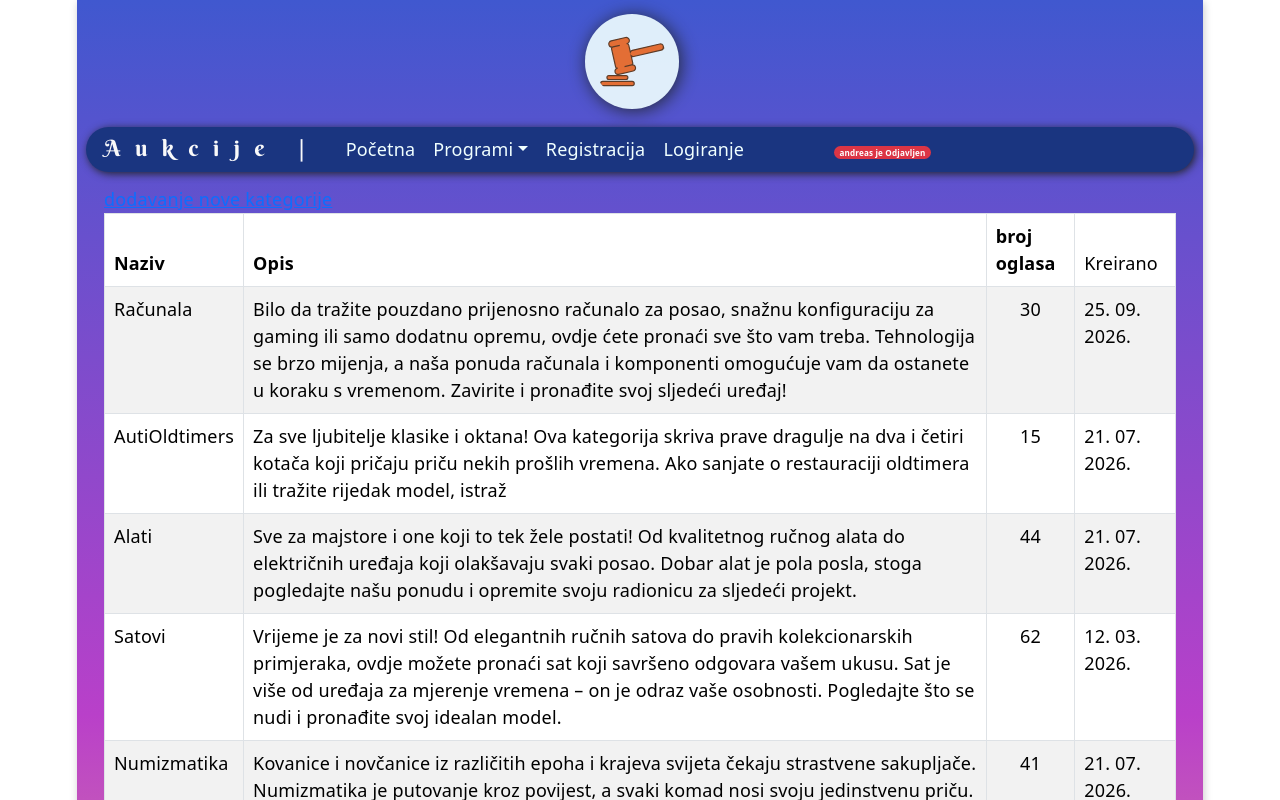
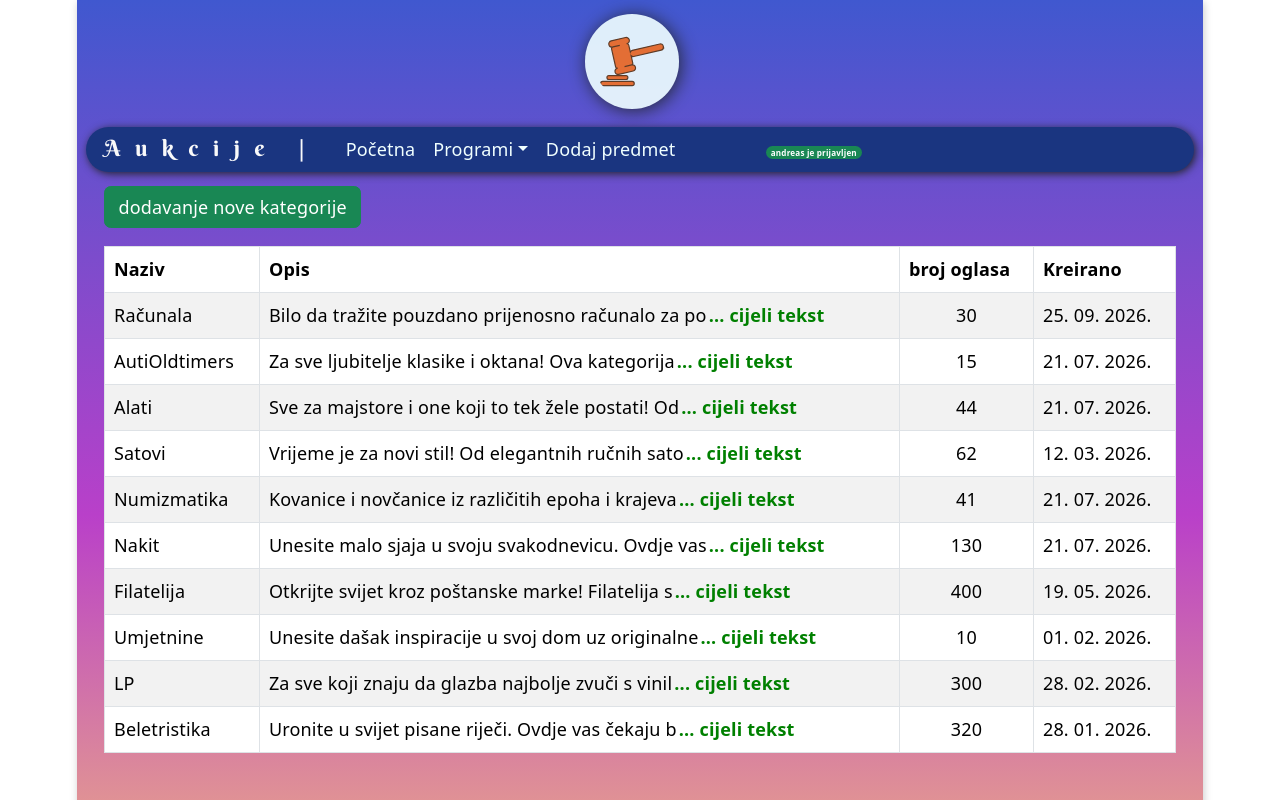
Before and after one commit to androwebgraphic/Aukcije, a React (Vite) app: page /kategorije in a window 1280 px wide. Shown: the top 800 px of the page. Built offline with nearby package versions, Linux system fonts and the light colour scheme; the HTML template or start-up script is replaced by a standard one.

Commit message:
dodana funkcij proširenja texta
Pripomogla Siri

```diff
--- a/src/App.css
+++ b/src/App.css
@@ -167,8 +167,9 @@ form select{
 
 button[type='submit']{
 
-  background-color: var(--main-color);
+  /* background-color: var(--main-color); */
   border-radius: 1.7rem;
+ margin-left:40rem;
 }
 
 footer{
--- a/src/components/NavMain.jsx
+++ b/src/components/NavMain.jsx
@@ -8,7 +8,7 @@ import Badge from 'react-bootstrap/Badge';
 
 function NavMain() {
 
-  const loggedInn = false // This can be replaced with your actual auth state
+  const loggedInn = true // This can be replaced with your actual auth state
   const navigate = useNavigate();
 
   return (
--- a/src/pages/AddItem.jsx
+++ b/src/pages/AddItem.jsx
@@ -3,6 +3,8 @@ import Form from 'react-bootstrap/Form';
 import { Container } from "react-bootstrap";
 import Row from 'react-bootstrap/Row';
 import Col from 'react-bootstrap/Col';
+import { Link } from 'react-router-dom';
+import { RouteNames } from '../constants';
 
 
 export default function AddItem() {
@@ -54,10 +56,12 @@ export default function AddItem() {
         <Form.Group className="mb-3" controlId="exampleForm.ControlTextarea1">
           <Form.Label>Opis predmeta</Form.Label>
           <Form.Control as="textarea" rows={3} placeholder='Opis predmeta'/>
-        </Form.Group>
-        <Button variant="primary" type="submit">
+          </Form.Group>
+             <Link to={RouteNames.KATEGORIJE}className='btn btn-danger'>Odustani</Link>
+        <Button variant="success" type="submit" >
         Dodaj predmet
-        </Button>
+          </Button>
+
             </Form>
       </Container>
     </>
--- a/src/pages/CategoriesList.jsx
+++ b/src/pages/CategoriesList.jsx
@@ -5,78 +5,77 @@ import DateFormat from "../components/DateFormat"
 import { Link } from "react-router-dom"
 import { RouteNames } from "../constants"
 
+// 1. Pomoćna komponenta za skraćivanje teksta
+function ExpandableText({ text, maxLength = 100 }) {
+  const [isExpanded, setIsExpanded] = useState(false);
 
+  if (!text) return null; // Ako nema opisa, ne prikazuj ništa
 
+  if (text.length <= maxLength) {
+    return <span>{text}</span>;
+  }
+
+  const displayedText = isExpanded ? text : `${text.substring(0, maxLength)}`;
+
+  return (
+    <span>
+      {displayedText}
+      <span
+        onClick={() => setIsExpanded(!isExpanded)}
+        style={{ color: 'green', cursor: 'pointer', marginLeft: '2px', fontWeight: 'bold' }}
+      >
+        {isExpanded ? ' (prikaži manje)' : '... cijeli tekst'}
+      </span>
+    </span>
+  );
+}
 
 export default function CategoriesList() {
   const [categories, setCategories] = useState([])
 
   useEffect(() => {
-
     loadCategories()
   }, [])
 
   async function loadCategories() {
-
     await CategoriesService.get()
       .then((res) => {
-
         setCategories(res.data)
       })
   }
 
-
   return (
-
-    <>
-
     <Container>
-        <Link to={RouteNames.CATEGORY_NEW}>
+      <Link to={RouteNames.CATEGORY_NEW} className="btn btn-success mb-3">
         dodavanje nove kategorije
-
       </Link>
 
-        <Table hover striped bordered >
+      <Table hover striped bordered>
         <thead>
-
           <tr>
-
             <th>Naziv</th>
             <th>Opis</th>
             <th>broj oglasa</th>
-              <td>Kreirano</td>
-
+            <th>Kreirano</th>
           </tr>
         </thead>
 
         <tbody>
           {categories && categories.map((c) => (
-              <tr key={c.id}>
+            <tr key={<unsafe_url>c.id</unsafe_url>}>
               <td>{c.name}</td>
-                <td>{c.description}</td>
+              <td>
+                {/* 2. Korištenje ExpandableText komponente */}
+                <ExpandableText text={c.description} maxLength={50} />
+              </td>
               <td className="text-center">{c.numItems}</td>
               <td>
-
                 <DateFormat date={c.datumMoj} />
               </td>
-
-
             </tr>
-
-
           ))}
-
         </tbody>
-
-
       </Table>
-
-            {/* <pre>
-              {JSON.stringify(categories, null, 2)}
-            </pre> */}
-
     </Container>
-
-    </>
   )
 }
--- a/src/pages/categories/CategoryNew.jsx
+++ b/src/pages/categories/CategoryNew.jsx
@@ -32,7 +32,7 @@ export default function CategoryNew() {
 
       name: dataNew.get('name'),
       description: dataNew.get('description'),
-      numItems: 2,
+      numItems: dataNew.get('numItems'),
       datumMoj: new Date(dataNew.get('datumMoj')).toISOString(),
 
 
@@ -65,17 +65,22 @@ export default function CategoryNew() {
               <FormLabel>Datum objave</FormLabel>
               <FormControl type="date" name="datumMoj" />
             </Form.Group>
+
+                 <Form.Group controlId="numItems">
+              <FormLabel>Broj oglasa</FormLabel>
+              <FormControl type="number" name="numItems" />
+            </Form.Group>
           </Col>
         </Row>
 
         <hr />
         <Row>
           <Col>
-            <Link to={RouteNames.KATEGORIJE}>Odustani</Link>
+            <Link to={RouteNames.KATEGORIJE} className="btn btn-danger">Odustani</Link>
 
           </Col>
           <Col>
-            <Button type="submit">
+            <Button type="submit" className="btn btn-success">
 
               Dodaj novu kategoriju
             </Button>
```
Also changed, not shown: src/components/ExpandableText.jsx (added, +24 -0 lines). Lines whose indentation alone changed are shown as unchanged.
